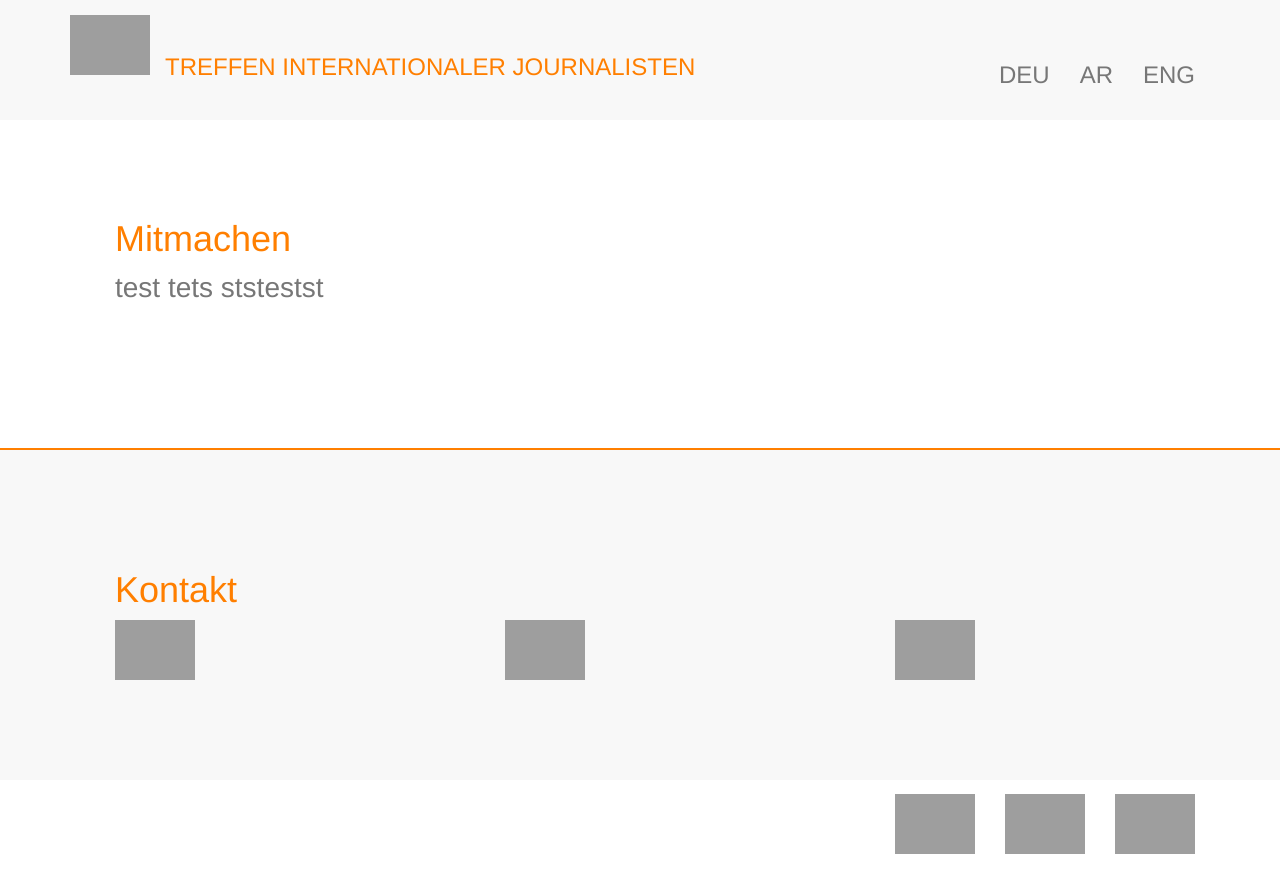
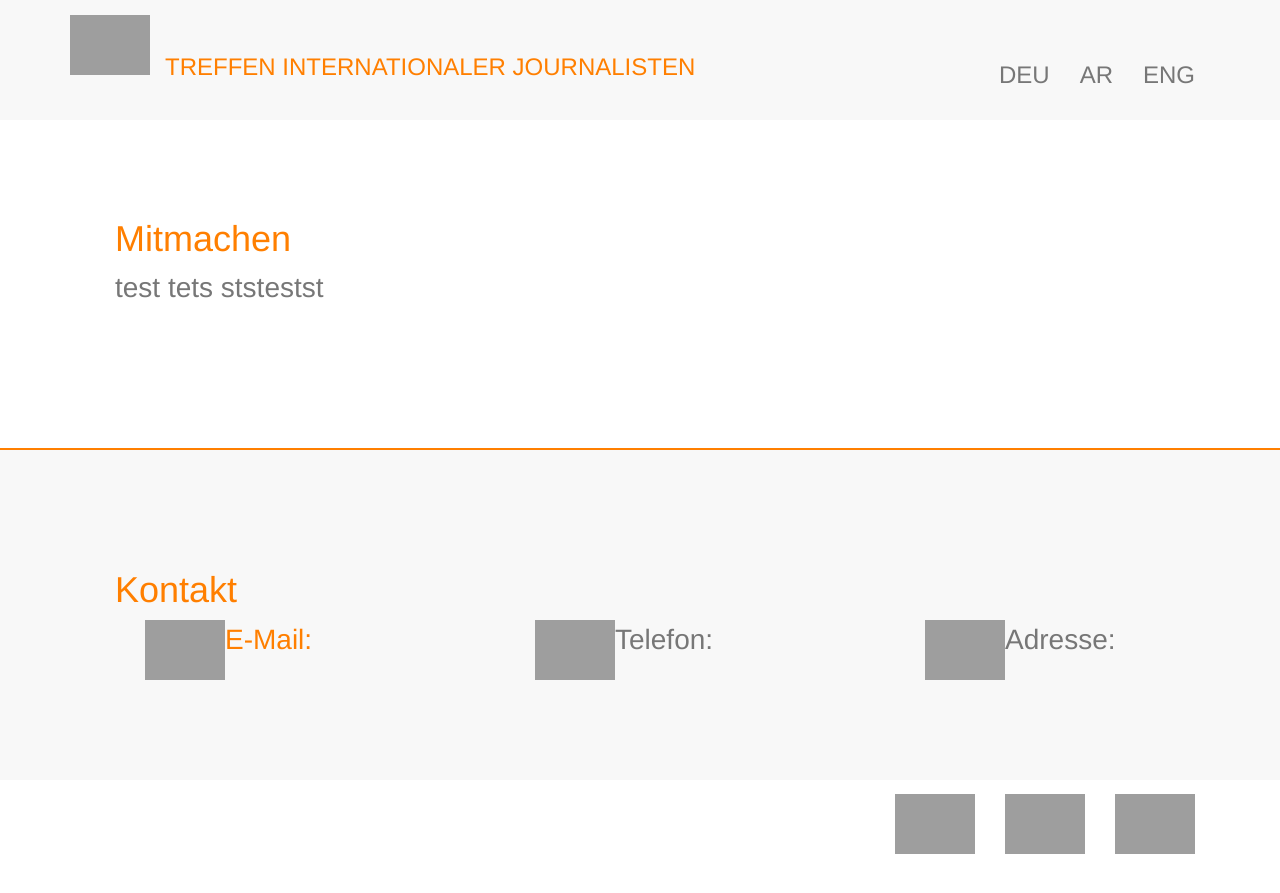
Before and after one commit to EIJC/TIJ, a Jekyll site: the page built from de.html, in a window 1280 px wide and 900 px high, scrolled down 1246 px. Shown: the top 893 px of the window. Built offline with Jekyll 4.4.1, drawn with Linux system fonts in a browser that asks for light colours; nearby versions of some CDN libraries; grey boxes are pictures that could not be loaded.

Commit message:
Update de.html

```diff
--- a/de.html
+++ b/de.html
@@ -71,15 +71,18 @@ title: Treffen Internationaler Journalisten
 	<div class="row">
 		<div class="col-md-4">
 			<a href="mailto:ode@eijc.eu?subject=Treffen%20Internationaler%20Journalisten">
-                   		<img alt="Mail" src="https://www.dropbox.com/s/88n7ywwd8epzo12/mail%20transparent.png?raw=1" title="Mail" style="max-width: 80px; max-height: 80px;" />
+                    	<img alt="Mail" src="https://www.dropbox.com/s/88n7ywwd8epzo12/mail%20transparent.png?raw=1" title="Mail" style="max-width: 80px; max-height: 80px; float:left; margin-left:30px;" />
+                	 <p>E-Mail: </p></a>
                     	</a>
 		</div>
 		<div class="col-md-4">
-			 <img alt="Phone" src="https://www.dropbox.com/s/zgbrhrnkhaetjaa/phone%20transparent.png?raw=1" title="Phone" style="max-width: 80px; max-height: 80px;" />
+                   <img alt="Phone" src="https://www.dropbox.com/s/zgbrhrnkhaetjaa/phone%20transparent.png?raw=1" title="Phone" style="max-width: 80px; max-height: 80px; float:left; margin-left:30px;" />
+                   <p>Telefon: </p></a>
 		</div>
 		<div class="col-md-4">
-			 <img alt="Adress" src="https://www.dropbox.com/s/ty1abebafwzxgir/adress%20transparent.png?raw=1" title="Adress" style="max-width: 80px; max-height: 80px;" />
-		</div>
+                  <img alt="Adress" src="https://www.dropbox.com/s/ty1abebafwzxgir/adress%20transparent.png?raw=1" title="Adress" style="max-width: 80px; max-height: 80px; float:left; margin-left:30px;" />
+                     <p>Adresse:  </p></a>
+ 		</div>
 	</div>
   </div>
 </div>
```
